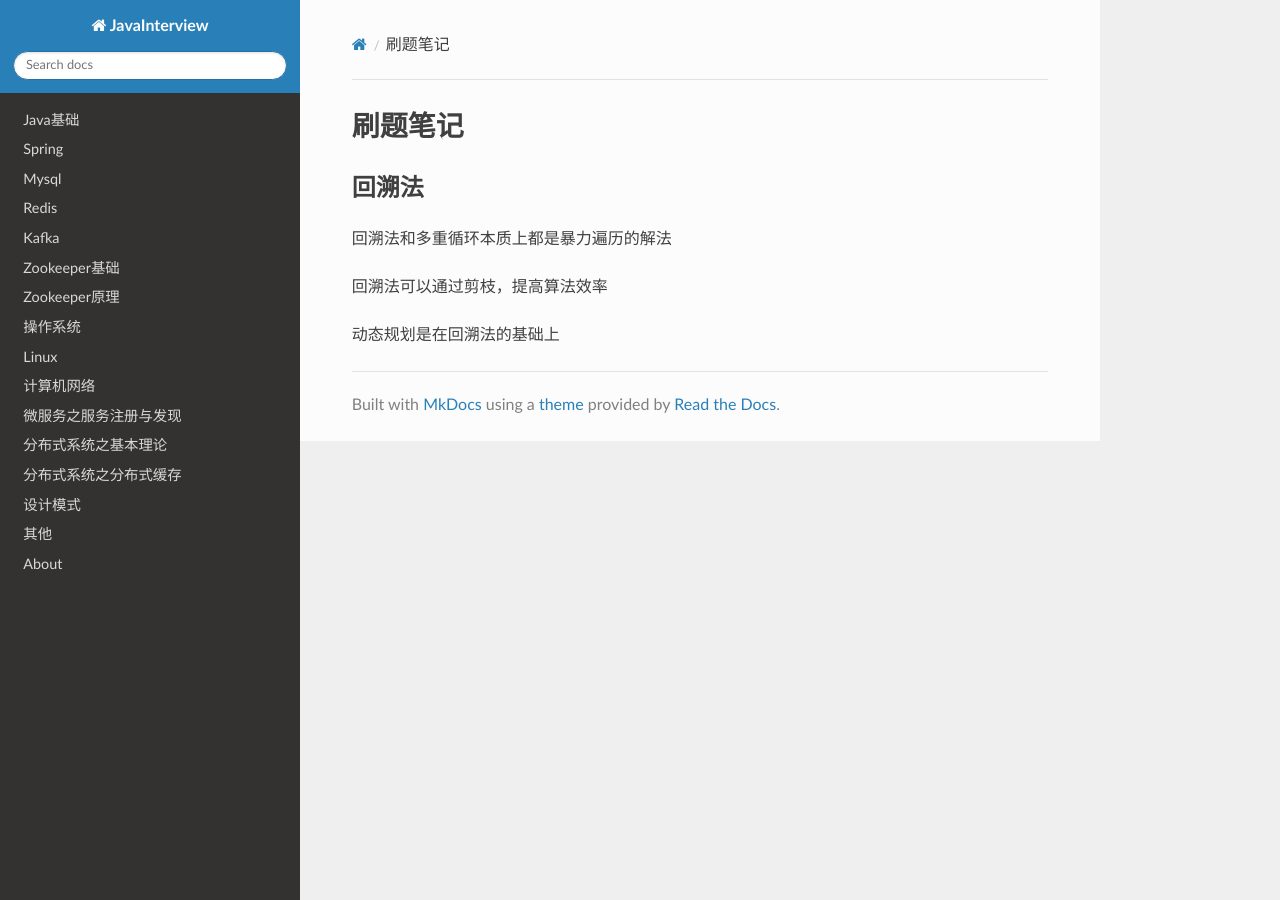
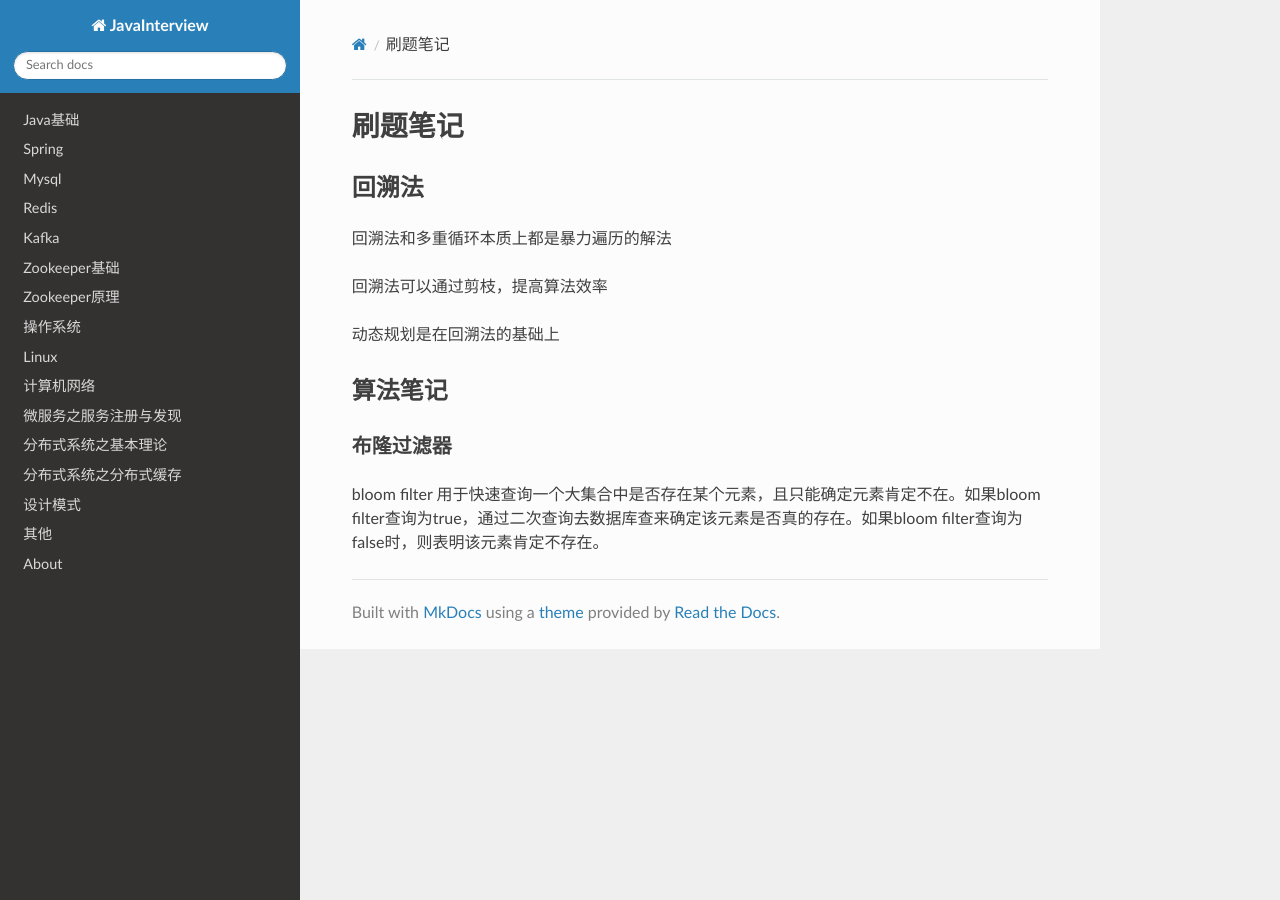
Before and after one commit to MingkeVan/java-interview, an MkDocs documentation site: the page built from docs/interview-algorithm.md, in a window 1280 px wide. Built offline with MkDocs 1.6.1, drawn with Linux system fonts in a browser that asks for light colours; nearby versions of some CDN libraries.

Commit message:
Update interview-algorithm.md

```diff
--- a/docs/interview-algorithm.md
+++ b/docs/interview-algorithm.md
@@ -7,3 +7,9 @@
 回溯法可以通过剪枝，提高算法效率
 
 动态规划是在回溯法的基础上
+
+## 算法笔记
+
+### 布隆过滤器
+
+bloom filter 用于快速查询一个大集合中是否存在某个元素，且只能确定元素肯定不在。如果bloom filter查询为true，通过二次查询去数据库查来确定该元素是否真的存在。如果bloom filter查询为false时，则表明该元素肯定不存在。
```
